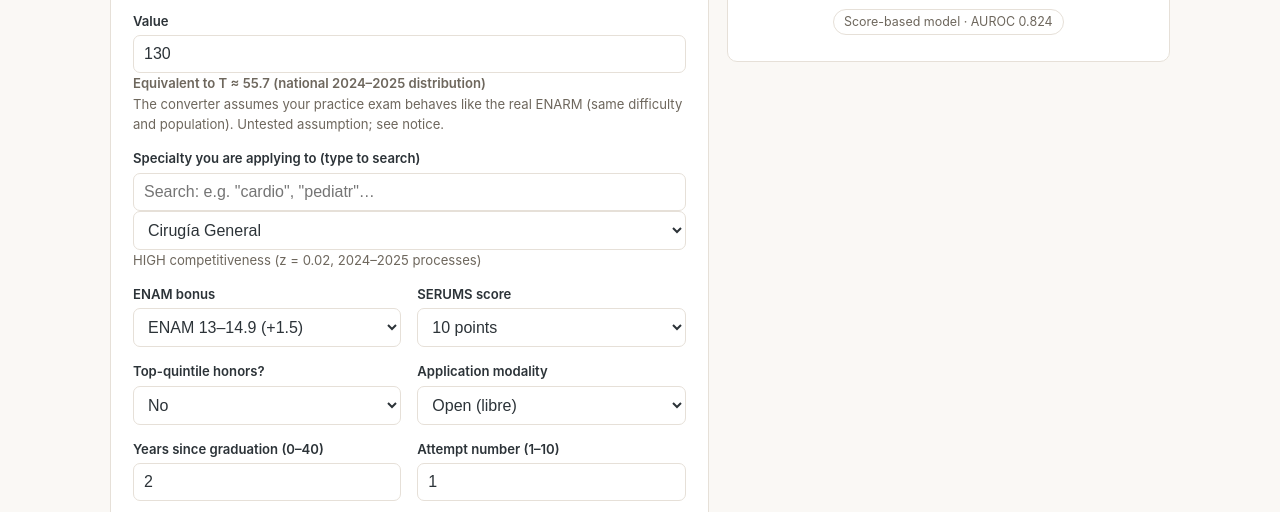
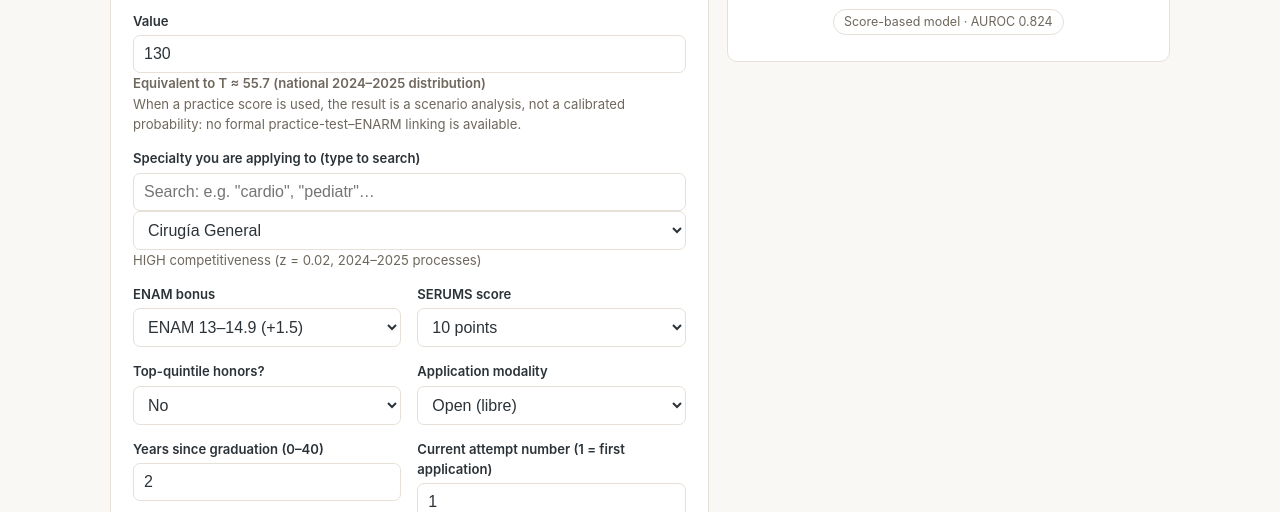
Before and after one commit to Jaflomd/calculadora-residentado-peru, a plain HTML site: page index.html in a window 1280 px wide. Shown: the part 288-800 px from the top of the page. Drawn offline with Linux system fonts and the light colour scheme.

Commit message:
Clarify calibration limits and active modalities

```diff
--- a/index.html
+++ b/index.html
@@ -112,7 +112,6 @@
         <select id="mod">
           <option value="libre" id="o_m_libre"></option>
           <option value="cautiva" id="o_m_cautiva"></option>
-          <option value="destaque" id="o_m_destaque"></option>
         </select>
       </div>
       <div>
@@ -195,17 +194,17 @@ es: {
   o_f_t:'Mi nota ya en escala T',
   lnotaval:'Valor',
   conv:(t)=>'Equivale a T ≈ '+t+' (distribución nacional 2024–2025)',
-  nnota:'El conversor asume que tu simulacro se comporta como el ENARM real (misma dificultad y población). Supuesto no validado; ver aviso.',
+  nnota:'Si usas un simulacro, el resultado es un análisis de escenario, no una probabilidad calibrada: no existe vinculación formal simulacro–ENARM.',
   rangos:{aciertos:'aciertos (0–200)', p80:'puntaje CONAREME (0–80)', pct:'percentil (1–99)', t:'nota T (10–95)'},
   t_fuera:'Ese valor equivale a un T fuera del rango del modelo (10–95): revísalo.',
   lesp:'Especialidad a la que postulas (escribe para buscar)',
   espfiltro_ph:'Busca: p. ej. "cardio", "pediatr"…',
   lenam:'Bonificación ENAM', lserum:'Puntaje SERUMS',
   lquinto:'¿Quinto superior?', lmod:'Modalidad', lanios:'Años desde tu egreso (0–40)',
-  lintento:'Número de intento (1–10)', lsexo:'Sexo',
+  lintento:'Número del intento actual (1 = primera postulación)', lsexo:'Sexo',
   o_enam_no:'No rendí el ENAM', o_enam_1:'ENAM 11–12.9 (+1.0)', o_enam_15:'ENAM 13–14.9 (+1.5)', o_enam_2:'ENAM ≥15 (+2.0)',
   o_ser_0:'0–6 puntos', o_ser_1:'7–9 puntos', o_ser_2:'10 puntos',
-  o_q_no:'No', o_q_si:'Sí', o_m_libre:'Libre', o_m_cautiva:'Cautiva', o_m_destaque:'Destaque',
+  o_q_no:'No', o_q_si:'Sí', o_m_libre:'Libre', o_m_cautiva:'Cautiva',
   o_s_f:'Femenino', o_s_m:'Masculino',
   niveles:{muy_alta:'MUY ALTA', alta:'ALTA', media:'MEDIA', baja:'BAJA'},
   comp:(e,z)=>'Competitividad '+e+' (z = '+z+', concursos 2024–2025)',
@@ -213,11 +212,12 @@ es: {
   chip2a:'Modelo con nota · AUROC 0.824', chip2b:'Modelo pre-examen · AUROC 0.788',
   invalida:(campo,min,max)=>'Revisa "'+campo+'": ingresa un número entre '+min+' y '+max+'.',
   extrapo:'Tu perfil está fuera del rango típico de los datos: interpreta con cautela.',
+  sesgo2b:'El modelo preexamen sobreestimó el ingreso en 4.8 puntos porcentuales en promedio (45.2% predicho frente a 40.4% observado).',
   menor:'<0.1%', mayor:'>99.9%',
   av_t:'Aviso importante — lee esto antes de usar el resultado',
-  av_p:'Esta es una <b>herramienta de investigación</b>, no un instrumento oficial de CONAREME. La probabilidad proviene de modelos de regresión logística entrenados con los concursos 2016–2023 y validados temporalmente en 2024–2025 (AUROC 0.824 con nota; 0.788 sin nota). El uso de un <b>simulacro</b> como sustituto de la nota real asume que tu academia lo estandariza correctamente contra la distribución nacional; ese supuesto <b>no está validado</b>. La competitividad de cada especialidad se actualiza con datos 2024–2025 y puede cambiar cada año. El resultado es una estimación poblacional: no garantiza ni niega tu ingreso.',
+  av_p:'Esta es una <b>herramienta de investigación</b>, no un instrumento oficial de CONAREME ni una herramienta validada para consejería rutinaria. Los modelos se entrenaron con 2016–2023 y se validaron temporalmente en 2024–2025 (AUROC 0.824 con nota; 0.788 sin nota). El modelo preexamen tuvo un sesgo optimista promedio de <b>4.8 puntos porcentuales</b>. Sustituir la nota real por un <b>simulacro</b> asume equivalencia de métrica, dificultad y varianza; ese supuesto <b>no está validado</b>, por lo que el resultado es solo un escenario de sensibilidad. La competitividad puede cambiar cada año y requiere recalibración periódica. El resultado no garantiza ni niega tu ingreso.',
   como_t:'¿Cómo funciona?',
-  como_p:'Aplicamos una fórmula logística transparente cuyos coeficientes están publicados en el manuscrito y en este repositorio. La calculadora resuelve la competitividad de tu especialidad automáticamente. Dos modos: con nota (post-examen o simulacro) y sin nota (solo tu perfil académico, para orientación temprana).',
+  como_p:'Aplicamos una fórmula logística transparente cuyos coeficientes están publicados. La calculadora incorpora la competitividad de la especialidad y el número acumulado de postulaciones. Dos modos: con nota real o escenario de simulacro, y preexamen con el perfil académico.',
   footer:'Datos: resultados públicos de CONAREME 2016–2025 · Código y coeficientes abiertos · Manuscrito en preparación (Flores-Cohaila et al.)',
   campo_nota:'nota T', campo_anios:'años desde egreso', campo_intento:'número de intento',
 },
@@ -232,17 +232,17 @@ en: {
   o_f_t:'My score already on the T scale',
   lnotaval:'Value',
   conv:(t)=>'Equivalent to T ≈ '+t+' (national 2024–2025 distribution)',
-  nnota:'The converter assumes your practice exam behaves like the real ENARM (same difficulty and population). Untested assumption; see notice.',
+  nnota:'When a practice score is used, the result is a scenario analysis, not a calibrated probability: no formal practice-test–ENARM linking is available.',
   rangos:{aciertos:'correct answers (0–200)', p80:'CONAREME score (0–80)', pct:'percentile (1–99)', t:'T score (10–95)'},
   t_fuera:'That value maps to a T outside the model range (10–95): please check it.',
   lesp:'Specialty you are applying to (type to search)',
   espfiltro_ph:'Search: e.g. "cardio", "pediatr"…',
   lenam:'ENAM bonus', lserum:'SERUMS score',
   lquinto:'Top-quintile honors?', lmod:'Application modality', lanios:'Years since graduation (0–40)',
-  lintento:'Attempt number (1–10)', lsexo:'Sex',
+  lintento:'Current attempt number (1 = first application)', lsexo:'Sex',
   o_enam_no:'Did not take the ENAM', o_enam_1:'ENAM 11–12.9 (+1.0)', o_enam_15:'ENAM 13–14.9 (+1.5)', o_enam_2:'ENAM ≥15 (+2.0)',
   o_ser_0:'0–6 points', o_ser_1:'7–9 points', o_ser_2:'10 points',
-  o_q_no:'No', o_q_si:'Yes', o_m_libre:'Open (libre)', o_m_cautiva:'Sponsored (cautiva)', o_m_destaque:'Destaque',
+  o_q_no:'No', o_q_si:'Yes', o_m_libre:'Open (libre)', o_m_cautiva:'Sponsored (cautiva)',
   o_s_f:'Female', o_s_m:'Male',
   niveles:{muy_alta:'VERY HIGH', alta:'HIGH', media:'MEDIUM', baja:'LOW'},
   comp:(e,z)=>e+' competitiveness (z = '+z+', 2024–2025 processes)',
@@ -250,11 +250,12 @@ en: {
   chip2a:'Score-based model · AUROC 0.824', chip2b:'Pre-exam model · AUROC 0.788',
   invalida:(campo,min,max)=>'Check "'+campo+'": enter a number between '+min+' and '+max+'.',
   extrapo:'Your profile is outside the typical data range: interpret with caution.',
+  sesgo2b:'The pre-examination model overpredicted admission by 4.8 percentage points on average (45.2% predicted vs 40.4% observed).',
   menor:'<0.1%', mayor:'>99.9%',
   av_t:'Important notice — read before using the result',
-  av_p:'This is a <b>research tool</b>, not an official CONAREME instrument. Probabilities come from logistic regression models trained on the 2016–2023 processes and temporally validated on 2024–2025 (AUROC 0.824 with score; 0.788 without). Using a <b>practice exam</b> as a substitute for the real score assumes correct standardization against the national T distribution; that assumption is <b>not validated</b>. Specialty competitiveness reflects 2024–2025 and may change every year. The result is a population estimate: it neither guarantees nor rules out admission. Specialty names are shown in Spanish as published by CONAREME.',
+  av_p:'This is a <b>research tool</b>, not an official CONAREME instrument or a tool validated for routine counseling. Models were trained on 2016–2023 and temporally validated on 2024–2025 (AUROC 0.824 with score; 0.788 without). The pre-examination model had an average optimistic bias of <b>4.8 percentage points</b>. Substituting a <b>practice exam</b> for the real score assumes equivalent metrics, difficulty, and variance; that assumption is <b>not validated</b>, so the output is only a sensitivity scenario. Specialty competitiveness may change each year and requires periodic recalibration. The result neither guarantees nor rules out admission.',
   como_t:'How does it work?',
-  como_p:'We apply a transparent logistic equation whose coefficients are published in the manuscript and in this repository. The calculator automatically resolves the competitiveness of your specialty. Two modes: with a score (post-exam or practice) and without one (academic profile only, for early orientation).',
+  como_p:'We apply a published transparent logistic equation. The calculator incorporates specialty competitiveness and cumulative application attempts. Two modes are available: actual-score or practice-score scenario, and a pre-examination academic-profile estimate.',
   footer:'Data: public CONAREME results 2016–2025 · Open code and coefficients · Manuscript in preparation (Flores-Cohaila et al.)',
   campo_nota:'T score', campo_anios:'years since graduation', campo_intento:'attempt number',
 },
@@ -315,7 +316,7 @@ function setLang(l){
     t_lquinto:'lquinto',t_lmod:'lmod',t_lanios:'lanios',t_lintento:'lintento',t_lsexo:'lsexo',
     o_enam_no:'o_enam_no',o_enam_1:'o_enam_1',o_enam_15:'o_enam_15',o_enam_2:'o_enam_2',
     o_ser_0:'o_ser_0',o_ser_1:'o_ser_1',o_ser_2:'o_ser_2',o_q_no:'o_q_no',o_q_si:'o_q_si',
-    o_m_libre:'o_m_libre',o_m_cautiva:'o_m_cautiva',o_m_destaque:'o_m_destaque',
+    o_m_libre:'o_m_libre',o_m_cautiva:'o_m_cautiva',
     o_s_f:'o_s_f',o_s_m:'o_s_m',t_av_t:'av_t',t_como_t:'como_t',t_footer:'footer'};
   for (const id in map) document.getElementById(id).textContent = t[map[id]];
   document.getElementById('espFiltro').placeholder = t.espfiltro_ph;
@@ -372,7 +373,7 @@ function calc(){
     anios_desde_egreso_cal_cont: anios,
     n_intento: intento,
     cautiva: document.getElementById('mod').value==='cautiva' ? 1 : 0,
-    destaque: document.getElementById('mod').value==='destaque' ? 1 : 0,
+    destaque: 0,
     sexo_M: +document.getElementById('sexo').value
   };
   const C = (modo==='2a') ? D.c2a : D.c2b;
@@ -389,8 +390,11 @@ function calc(){
   document.getElementById('chipmodo').textContent = (modo==='2a') ? t.chip2a : t.chip2b;
   // aviso de extrapolación dentro de rangos permitidos
   const extremo = (modo==='2a' && (nota<=15 || nota>=90)) || intento>=6 || anios>=25;
-  aviso.hidden = !extremo;
-  if (extremo) aviso.textContent = t.extrapo;
+  const mensajes = [];
+  if (modo==='2b') mensajes.push(t.sesgo2b);
+  if (extremo) mensajes.push(t.extrapo);
+  aviso.hidden = mensajes.length === 0;
+  aviso.textContent = mensajes.join(' ');
 }
 document.querySelectorAll('select,input').forEach(el=>el.addEventListener('input', calc));
 document.getElementById('fuente').addEventListener('change', function(){
```
Also changed, not shown: template.html (+19 -15 lines), 2 other files.
